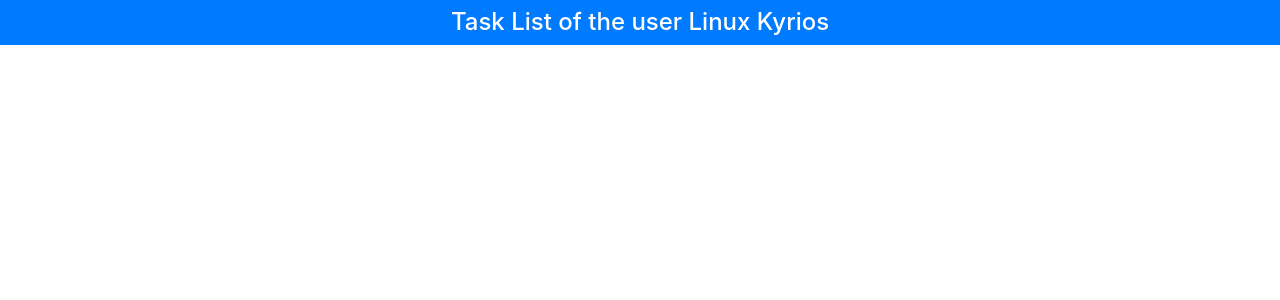
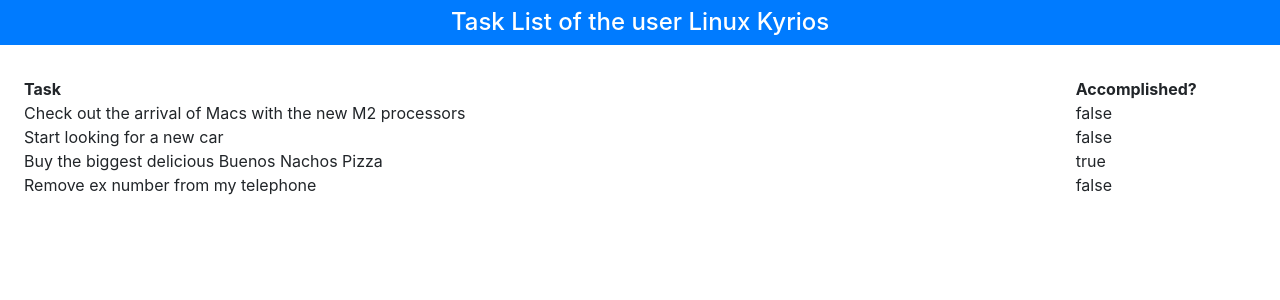
Before and after one commit to LinuxKyrios/TodoVue, a Vue app: page / in a window 1280 px wide. Shown: the top 300 px of the page. Built offline with nearby package versions, Linux system fonts and the light colour scheme.

Commit message:
App.vue file improved with columns and tasks array with content

```diff
--- a/src/App.vue
+++ b/src/App.vue
@@ -1,8 +1,19 @@
 <template>
   <div id="app">
     <h4 class="bg-primary text-white text-center p-2">
+      <!-- element with data binding - text interpolation binding-->
       Task List of the user {{name}}
     </h4>
+    <div class="container-fluid p-4">
+      <div class="row">
+        <div class="col font-weight-bold">Task</div>
+        <div class="col-2 font-weight-bold">Accomplished?</div>
+      </div>
+      <div class="row" v-for="t in tasks" v-bind:key="t.action">
+        <div class="col">{{t.action}}</div>
+        <div class="col-2">{{t.done}}</div>
+      </div>
+    </div>
   </div>
 </template>
 
@@ -12,7 +23,12 @@ export default {
   name: 'App',
     data() {
       return {
-        name: "Linux Kyrios"
+        name: "Linux Kyrios",
+        //Array with tasks
+        tasks: [{action: "Check out the arrival of Macs with the new M2 processors", done: false},
+                {action: "Start looking for a new car", done: false},
+                {action: "Buy the biggest delicious Buenos Nachos Pizza", done: true},
+                {action: "Remove ex number from my telephone", done: false}],
       }
     }
 }
```
